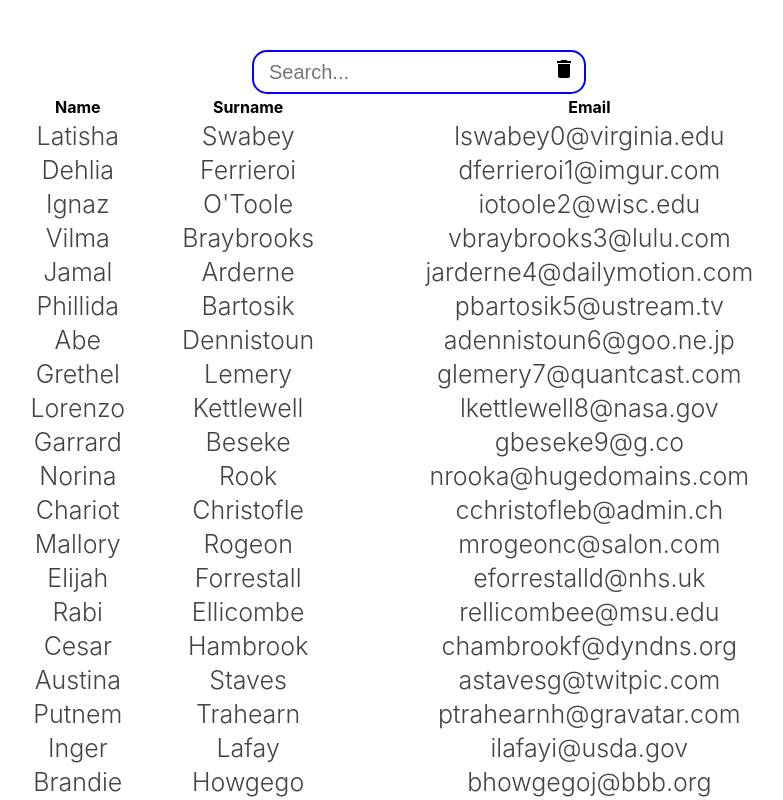
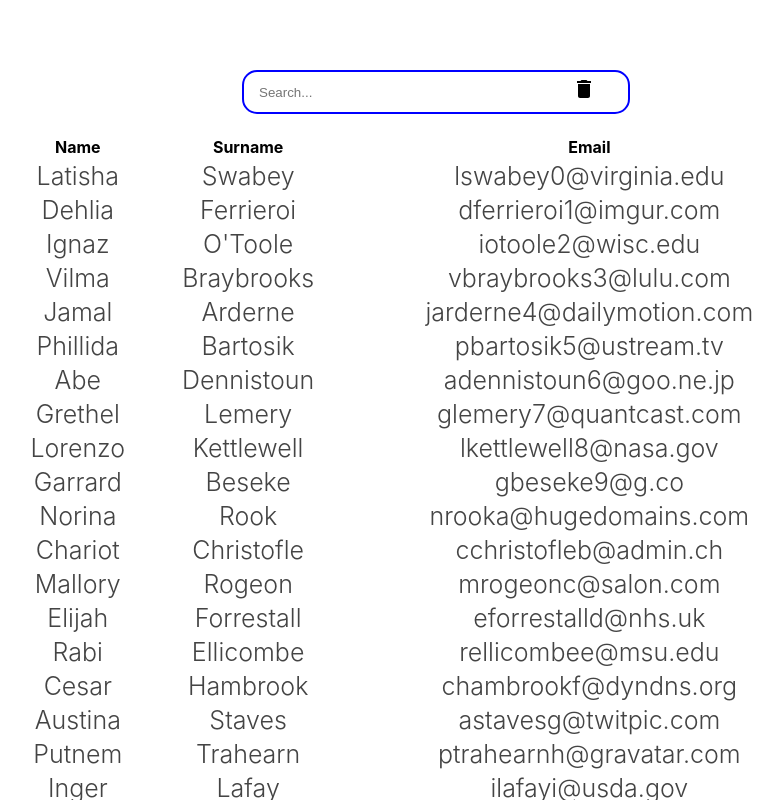
Before and after one commit to Sangkun-svg/react-toys, a React (Create React App) app in the folder search-filter/: page / in a window 1280 px wide. Shown: the top 800 px of the page, without its empty margins (221-1004 px from the left). Built offline with nearby package versions, Linux system fonts and the light colour scheme.

Commit message:
refactor : generate Search Bar component

```diff
--- a/search-filter/src/App.css
+++ b/search-filter/src/App.css
@@ -3,12 +3,6 @@
   flex-direction: column;
   align-items: center;
   margin: 50px;
-}
-
-.search {
-  width: 300px;
-  padding: 10px;
-  font-size: 20px;
 }
 
 .list {
--- a/search-filter/src/App.tsx
+++ b/search-filter/src/App.tsx
@@ -6,6 +6,7 @@ import styled from "styled-components";
 import DeleteIcon from "@mui/icons-material/Delete";
 
 import { Table } from "./Table";
+import { SearchBar } from "./components/SearchBar";
 
 type user = {
   id: number;
@@ -40,48 +41,11 @@ function App() {
 
   return (
     <div className="App">
-      <Label>
-        <input
-          type="text"
-          placeholder="Search..."
-          className="search"
-          value={query}
-          onChange={onQuery}
-        />
-        <button onClick={deleteQuery}>
-          <DeleteIcon />
-        </button>
-      </Label>
+      <SearchBar query={query} onQuery={onQuery} deleteQuery={deleteQuery} />
       {filterdUser.length === 0 && <h1>Not Found User</h1>}
       {filterdUser.length >= 1 && <Table User={filterdUser} query={query} />}
     </div>
   );
 }
-const Label = styled.label`
-  position: relative;
 
-  input {
-    border: none;
-    padding: 0 15px;
-    height: 40px;
-    border: 2px solid blue;
-    border-radius: 15px;
-  }
-  button {
-    position: absolute;
-    background: none;
-    color: inherit;
-    border: none;
-    padding: 0;
-    font: inherit;
-    cursor: pointer;
-    outline: inherit;
-    top: 7px;
-    right: 10px;
-    :hover {
-      border: 1px solid black;
-      border-radius: 10px;
-    }
-  }
-`;
 export default App;
--- /dev/null
+++ b/search-filter/src/components/SearchBar.tsx
@@ -0,0 +1,49 @@
+// style
+import styled from "styled-components";
+import DeleteIcon from "@mui/icons-material/Delete";
+
+export const SearchBar = ({ query, onQuery, deleteQuery }: any) => {
+  return (
+    <Label>
+      <input
+        type="text"
+        placeholder="Search..."
+        value={query}
+        onChange={onQuery}
+      />
+      <button onClick={deleteQuery}>
+        <DeleteIcon />
+      </button>
+    </Label>
+  );
+};
+const Label = styled.label`
+  position: relative;
+  width: 30%;
+  margin: 20px 0;
+  input {
+    width: 100%;
+    height: 40px;
+    border: none;
+    padding: 0 15px;
+    border: 2px solid blue;
+    border-radius: 15px;
+  }
+
+  button {
+    position: absolute;
+    background: none;
+    color: inherit;
+    border: none;
+    padding: 0;
+    font: inherit;
+    cursor: pointer;
+    outline: inherit;
+    top: 7px;
+    right: 0px;
+    :hover {
+      border: 1px solid black;
+      border-radius: 10px;
+    }
+  }
+`;
```
